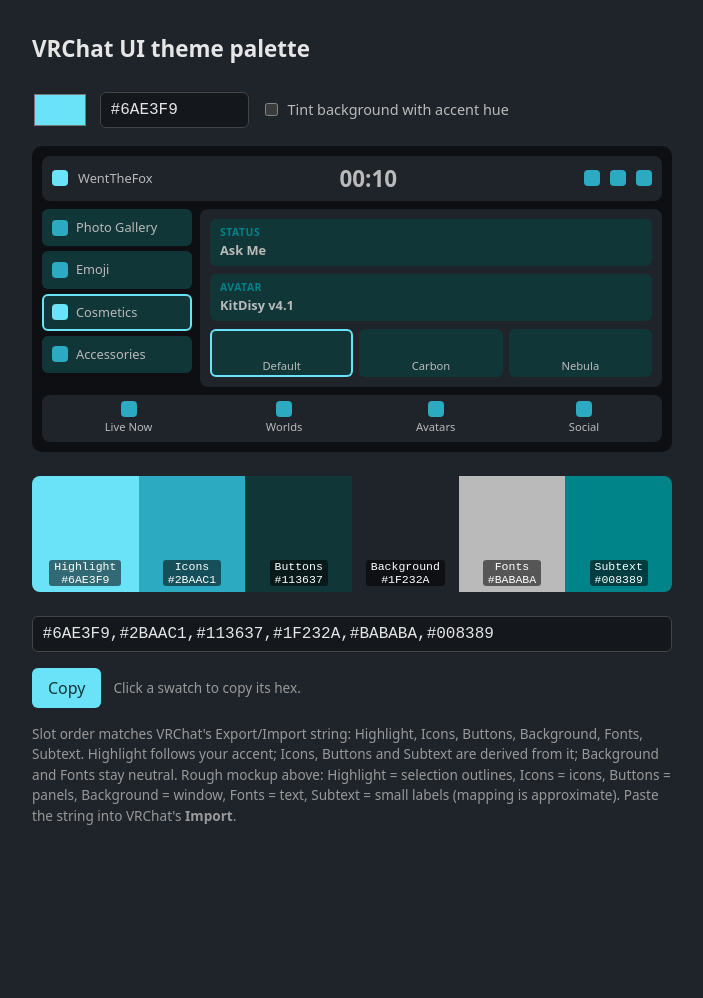
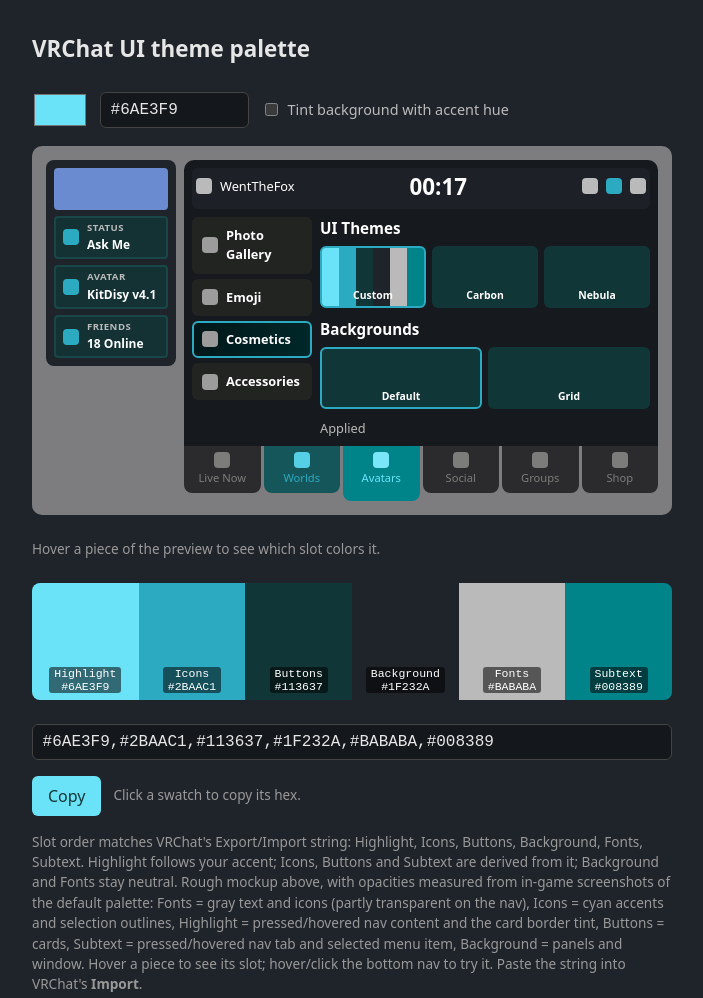
Before and after one commit to WentTheFox/VRChatThemeGenerator, a plain HTML site: page index.html in a window 1280 px wide. Shown: the whole page, without its empty margins (288-991 px from the left). Before the commit the page ends 872 px from the top, so only its background shows below. Drawn offline with Linux system fonts and the light colour scheme.

Commit message:
Rework UI preview to match in-game default theme
Co-Authored-By: Claude Sonnet 5.5 <noreply@anthropic.com>

```diff
--- a/index.html
+++ b/index.html
@@ -19,24 +19,38 @@
   .sw { height: 110px; text-align: center; display: flex; align-items: flex-end; justify-content: center; padding-bottom: .4rem; font: .72rem ui-monospace, monospace; cursor: pointer; }
   .sw span { background: #0008; color: #fff; padding: 0 .3rem; border-radius: 3px; }
   label { display: flex; gap: .4rem; align-items: center; font-size: .9rem; color: #bbb; }
+  .world { background: #7d7d80; padding: 14px; border-radius: 10px; margin: 0 0 1.5rem; }
   .mock { --hl:#6AE3F9; --ic:#2BAAC1; --bt:#113637; --bg:#1F232A; --fn:#BABABA; --st:#008389;
-    display: grid; grid-template-columns: 150px 1fr; gap: 8px; padding: 10px; border-radius: 10px; background: #0d0f12; font-size: .8rem; color: #fff; margin: 0 0 1.5rem; }
-  .mock .top { grid-column: 1 / 3; display: flex; align-items: center; gap: 10px; padding: 6px 10px; border-radius: 8px; background: var(--bg); }
+    --sub: var(--ic); font-size: .8rem; color: #fff; }
+  .mock .ico { display: inline-block; width: 16px; height: 16px; border-radius: 4px; background: var(--ic); flex: none; }
+  .mock .stage { display: grid; grid-template-columns: 130px 1fr; gap: 8px; align-items: start; }
+  .mock .panel { border-radius: 8px; padding: 8px; display: flex; flex-direction: column; gap: 6px; }
+  .mock .banner { height: 42px; border-radius: 4px; background: #6a8bd0; }
+  .mock .card { background: var(--bt); border: 2px solid color-mix(in srgb, var(--hl) 9%, var(--bt)); border-radius: 4px; padding: 3px 7px; }
+  .mock .card { display: flex; align-items: center; gap: 8px; }
+  .mock .card small { display: block; font-weight: 700; font-size: .6rem; letter-spacing: .05em; }
+  .mock .card div span { color: #fff; font-weight: 600; font-size: .75rem; }
+  .mock .win { background: color-mix(in srgb, var(--bg) 70%, #000); border-radius: 10px 10px 0 0; padding: 8px; display: grid; grid-template-columns: 120px 1fr; gap: 8px; }
+  .mock .top { background: color-mix(in srgb, var(--bg) 92%, #000); border-radius: 6px; grid-column: 1 / 3; display: flex; align-items: center; gap: 8px; padding: 2px 4px 6px; }
   .mock .top b { flex: 1; text-align: center; font-size: 1.4rem; }
-  .mock .ico { display: inline-block; width: 16px; height: 16px; border-radius: 4px; background: var(--ic); }
-  .mock .ico.hl { background: var(--hl); }
   .mock .side { display: flex; flex-direction: column; gap: 5px; }
-  .mock .item { display: flex; gap: 8px; align-items: center; padding: 7px 8px; border-radius: 6px; background: var(--bt); border: 2px solid transparent; }
-  .mock .item.sel { border-color: var(--hl); }
-  .mock .main { background: var(--bg); border-radius: 8px; padding: 10px; display: flex; flex-direction: column; gap: 8px; }
-  .mock .card { background: var(--bt); border-radius: 6px; padding: 6px 10px; }
-  .mock .card small { display: block; color: var(--st); font-weight: 700; font-size: .65rem; letter-spacing: .05em; }
-  .mock .card span { color: var(--fn); font-weight: 600; }
-  .mock .tiles { display: flex; gap: 6px; }
-  .mock .tile { flex: 1; height: 44px; border-radius: 6px; background: var(--bt); border: 2px solid transparent; display: flex; align-items: flex-end; justify-content: center; color: var(--fn); font-size: .7rem; }
-  .mock .tile.sel { border-color: var(--hl); }
-  .mock .nav { grid-column: 1 / 3; display: flex; justify-content: space-around; padding: 6px; border-radius: 8px; background: var(--bg); color: var(--fn); font-size: .7rem; }
-  .mock .nav div { display: flex; flex-direction: column; align-items: center; gap: 2px; }
+  .mock .item { display: flex; gap: 8px; align-items: center; padding: 7px 8px; border-radius: 6px; background: #222422; border: 2px solid transparent; font-weight: 600; }
+  .mock .item.sel { border-color: var(--ic); background: linear-gradient(90deg, color-mix(in srgb, var(--st) 18%, #000), color-mix(in srgb, var(--st) 30%, #000)); }
+  .mock h4 { margin: 0 0 6px; font-size: .95rem; }
+  .mock .tiles { display: flex; gap: 6px; margin-bottom: 10px; }
+  .mock .tile { flex: 1; height: 56px; border-radius: 6px; border: 2px solid transparent; display: flex; align-items: flex-end; justify-content: center; font-size: .65rem; font-weight: 700; padding-bottom: 2px; }
+  .mock .tile.sel { border-color: var(--ic); }
+  .mock .tile.pal { background: linear-gradient(90deg, var(--hl) 0 16.6%, var(--ic) 0 33.3%, var(--bt) 0 50%, var(--bg) 0 66.6%, var(--fn) 0 83.3%, var(--st) 0); }
+  .mock .tile.plain { background: var(--bt); }
+  .mock [data-label]:hover { outline: 1px dashed #fff9; outline-offset: 1px; }
+  .mock .muted { color: var(--fn); }
+  .mock .nav { display: flex; gap: 3px; padding: 0; margin-left: 138px; font-size: .7rem; align-items: flex-start; }
+  .mock .nav div { flex: 1; display: flex; flex-direction: column; align-items: center; gap: 2px; padding: 6px 2px; min-width: 0; text-align: center; border-radius: 0 0 8px 8px; color: color-mix(in srgb, var(--fn) 57%, #292926); background: rgba(0,0,0,.65); cursor: pointer; }
+  .mock .nav .ico { background: color-mix(in srgb, var(--fn) 57%, #292926); }
+  .mock .nav div:hover, .mock .nav div.hov { background: color-mix(in srgb, var(--st) 50%, rgba(0,0,0,.65)); color: var(--ic); }
+  .mock .nav div:hover .ico, .mock .nav div.hov .ico { background: color-mix(in srgb, var(--hl) 65%, var(--ic)); }
+  .mock .nav div:active, .mock .nav div.act { background: var(--st); color: var(--hl); padding-bottom: 14px; }
+  .mock .nav div:active .ico, .mock .nav div.act .ico { background: color-mix(in srgb, var(--hl) 90%, #fff); }
   .note { font-size: .85rem; color: #999; }
 </style>
 </head>
@@ -50,21 +64,41 @@
     <label><input type="checkbox" id="tint"> Tint background with accent hue</label>
   </div>
 
-  <div class="mock" id="mock">
-    <div class="top"><span class="ico hl"></span><span style="color:var(--fn)">WentTheFox</span><b style="color:var(--fn)">00:10</b><span class="ico"></span><span class="ico"></span><span class="ico"></span></div>
-    <div class="side">
-      <div class="item"><span class="ico"></span><span style="color:var(--fn)">Photo Gallery</span></div>
-      <div class="item"><span class="ico"></span><span style="color:var(--fn)">Emoji</span></div>
-      <div class="item sel"><span class="ico hl"></span><span style="color:var(--fn)">Cosmetics</span></div>
-      <div class="item"><span class="ico"></span><span style="color:var(--fn)">Accessories</span></div>
+  <div class="world"><div class="mock" id="mock">
+    <div class="stage">
+      <div class="panel" data-bg="bg" data-label="Side panel background">
+        <div class="banner" data-label="Profile banner (user-set, not themed)"></div>
+        <div class="card" data-bg="btc" data-label="Card"><span class="ico" data-bg="ic" data-label="Card icon"></span><div><small data-fg="fn" data-label="Card label">STATUS</small><span data-fg="w" data-label="Card value">Ask Me</span></div></div>
+        <div class="card" data-bg="btc" data-label="Card"><span class="ico" data-bg="ic" data-label="Card icon"></span><div><small data-fg="fn" data-label="Card label">AVATAR</small><span data-fg="w" data-label="Card value">KitDisy v4.1</span></div></div>
+        <div class="card" data-bg="btc" data-label="Card"><span class="ico" data-bg="ic" data-label="Card icon"></span><div><small data-fg="fn" data-label="Card label">FRIENDS</small><span data-fg="w" data-label="Card value">18 Online</span></div></div>
+      </div>
+      <div class="win">
+        <div class="top"><span class="ico" data-bg="fn" data-label="Top bar icon"></span><span data-fg="w" data-label="Username">WentTheFox</span><b data-fg="w" data-label="Clock">00:17</b><span class="ico" data-bg="fn" data-label="Top bar icon"></span><span class="ico" data-bg="ic" data-label="Top bar icon (active/hovered)"></span><span class="ico" data-bg="fn" data-label="Top bar icon"></span></div>
+        <div class="side">
+          <div class="item" data-label="Menu item"><span class="ico" data-bg="fn80" data-label="Menu icon"></span><span data-fg="w" data-label="Menu item text">Photo Gallery</span></div>
+          <div class="item" data-label="Menu item"><span class="ico" data-bg="fn80" data-label="Menu icon"></span><span data-fg="w" data-label="Menu item text">Emoji</span></div>
+          <div class="item sel" data-bd="ic" data-label="Selected menu item (outline)"><span class="ico" data-bg="fn80" data-label="Menu icon"></span><span data-fg="w" data-label="Menu item text">Cosmetics</span></div>
+          <div class="item" data-label="Menu item"><span class="ico" data-bg="fn80" data-label="Menu icon"></span><span data-fg="w" data-label="Menu item text">Accessories</span></div>
+        </div>
+        <div>
+          <h4 data-fg="w" data-label="Section heading">UI Themes</h4>
+          <div class="tiles"><div class="tile pal sel" data-bd="ic" data-label="Selected theme tile (outline)"><span data-fg="w" data-label="Tile label">Custom</span></div><div class="tile plain" data-bg="bt" data-label="Tile"><span data-fg="w" data-label="Tile label">Carbon</span></div><div class="tile plain" data-bg="bt" data-label="Tile"><span data-fg="w" data-label="Tile label">Nebula</span></div></div>
+          <h4 data-fg="w" data-label="Section heading">Backgrounds</h4>
+          <div class="tiles"><div class="tile plain sel" data-bg="bt" data-bd="ic" data-label="Selected tile (fill, outline)"><span data-fg="w" data-label="Tile label">Default</span></div><div class="tile plain" data-bg="bt" data-label="Tile"><span data-fg="w" data-label="Tile label">Grid</span></div></div>
+          <span class="muted" data-fg="fn" data-label="Secondary text">Applied</span>
+        </div>
+      </div>
     </div>
-    <div class="main">
-      <div class="card"><small>STATUS</small><span>Ask Me</span></div>
-      <div class="card"><small>AVATAR</small><span>KitDisy v4.1</span></div>
-      <div class="tiles"><div class="tile sel">Default</div><div class="tile">Carbon</div><div class="tile">Nebula</div></div>
+    <div class="nav">
+      <div data-info="Nav tab: Fonts at ~57% on black at 65% opacity"><span class="ico"></span>Live Now</div>
+      <div class="hov" data-info="Nav tab (hovered): Subtext-tinted background, Icons/Highlight icon, Icons label"><span class="ico"></span>Worlds</div>
+      <div class="act" data-info="Nav tab (pressed): Subtext background, Highlight icon + label"><span class="ico"></span>Avatars</div>
+      <div data-info="Nav tab: Fonts at ~57% on black at 65% opacity"><span class="ico"></span>Social</div>
+      <div data-info="Nav tab: Fonts at ~57% on black at 65% opacity"><span class="ico"></span>Groups</div>
+      <div data-info="Nav tab: Fonts at ~57% on black at 65% opacity"><span class="ico"></span>Shop</div>
     </div>
-    <div class="nav"><div><span class="ico"></span>Live Now</div><div><span class="ico"></span>Worlds</div><div><span class="ico"></span>Avatars</div><div><span class="ico"></span>Social</div></div>
-  </div>
+  </div></div>
+  <p class="note" id="slotinfo">Hover a piece of the preview to see which slot colors it.</p>
 
   <div class="swatches" id="swatches"></div>
 
@@ -75,7 +109,7 @@
     <button id="copy">Copy</button>
     <span class="note" id="status">Click a swatch to copy its hex.</span>
   </div>
-  <p class="note">Slot order matches VRChat's Export/Import string: Highlight, Icons, Buttons, Background, Fonts, Subtext. Highlight follows your accent; Icons, Buttons and Subtext are derived from it; Background and Fonts stay neutral. Rough mockup above: Highlight = selection outlines, Icons = icons, Buttons = panels, Background = window, Fonts = text, Subtext = small labels (mapping is approximate). Paste the string into VRChat's <b>Import</b>.</p>
+  <p class="note">Slot order matches VRChat's Export/Import string: Highlight, Icons, Buttons, Background, Fonts, Subtext. Highlight follows your accent; Icons, Buttons and Subtext are derived from it; Background and Fonts stay neutral. Rough mockup above, with opacities measured from in-game screenshots of the default palette: Fonts = gray text and icons (partly transparent on the nav), Icons = cyan accents and selection outlines, Highlight = pressed/hovered nav content and the card border tint, Buttons = cards, Subtext = pressed/hovered nav tab and selected menu item, Background = panels and window. Hover a piece to see its slot; hover/click the bottom nav to try it. Paste the string into VRChat's <b>Import</b>.</p>
 </main>
 
 <script>
@@ -127,6 +161,10 @@ function render() {
   $('swatches').innerHTML = colors.map((c, i) =>
     `<div class="sw" style="background:${c}" data-hex="${c}" title="Copy ${c}"><span>${NAMES[i]}<br>${c}</span></div>`).join('');
   $('out').value = colors.join(',');
+  const slotVal = k => ({ hl: colors[0], ic: colors[1], bt: colors[2], bg: colors[3], fn: colors[4], st: colors[5], w: '#fff', k: '#000', sub: 'var(--sub)', btc: `color-mix(in srgb, ${colors[2]} 80%, ${colors[3]})`, fn80: `color-mix(in srgb, ${colors[4]} 80%, #222422)` })[k];
+  document.querySelectorAll('#mock [data-fg]').forEach(e => e.style.color = slotVal(e.dataset.fg));
+  document.querySelectorAll('#mock [data-bg]').forEach(e => e.style.background = slotVal(e.dataset.bg));
+  document.querySelectorAll('#mock [data-bd]').forEach(e => e.style.borderColor = slotVal(e.dataset.bd));
   ['hl','ic','bt','bg','fn','st'].forEach((k, i) => $('mock').style.setProperty('--' + k, colors[i]));
 }
 
@@ -139,6 +177,13 @@ picker.addEventListener('input', () => setAccent(picker.value));
 hex.addEventListener('input', () => setAccent(hex.value.startsWith('#') ? hex.value : '#' + hex.value));
 tint.addEventListener('change', render);
 
+const SLOT = { hl: 'Highlight', ic: 'Icons', bt: 'Buttons', bg: 'Background', fn: 'Fonts', st: 'Subtext', w: 'white (not themed)', k: 'black (not themed)', sub: 'Icons', btc: 'Buttons (80% over Background)', fn80: 'Fonts (80%)' };
+$('mock').addEventListener('mouseover', e => {
+  const el = e.target.closest('[data-label],[data-info]'); if (!el) return;
+  const d = el.dataset;
+  $('slotinfo').textContent = d.info || d.label + ': ' + [d.fg && 'text ' + SLOT[d.fg], d.bg && 'fill ' + SLOT[d.bg], d.bd && 'outline ' + SLOT[d.bd]].filter(Boolean).join(', ');
+});
+
 async function copy(text) {
   try { await navigator.clipboard.writeText(text); $('status').textContent = 'Copied ' + text; }
   catch { $('status').textContent = 'Copy failed — select the text manually.'; }
```
